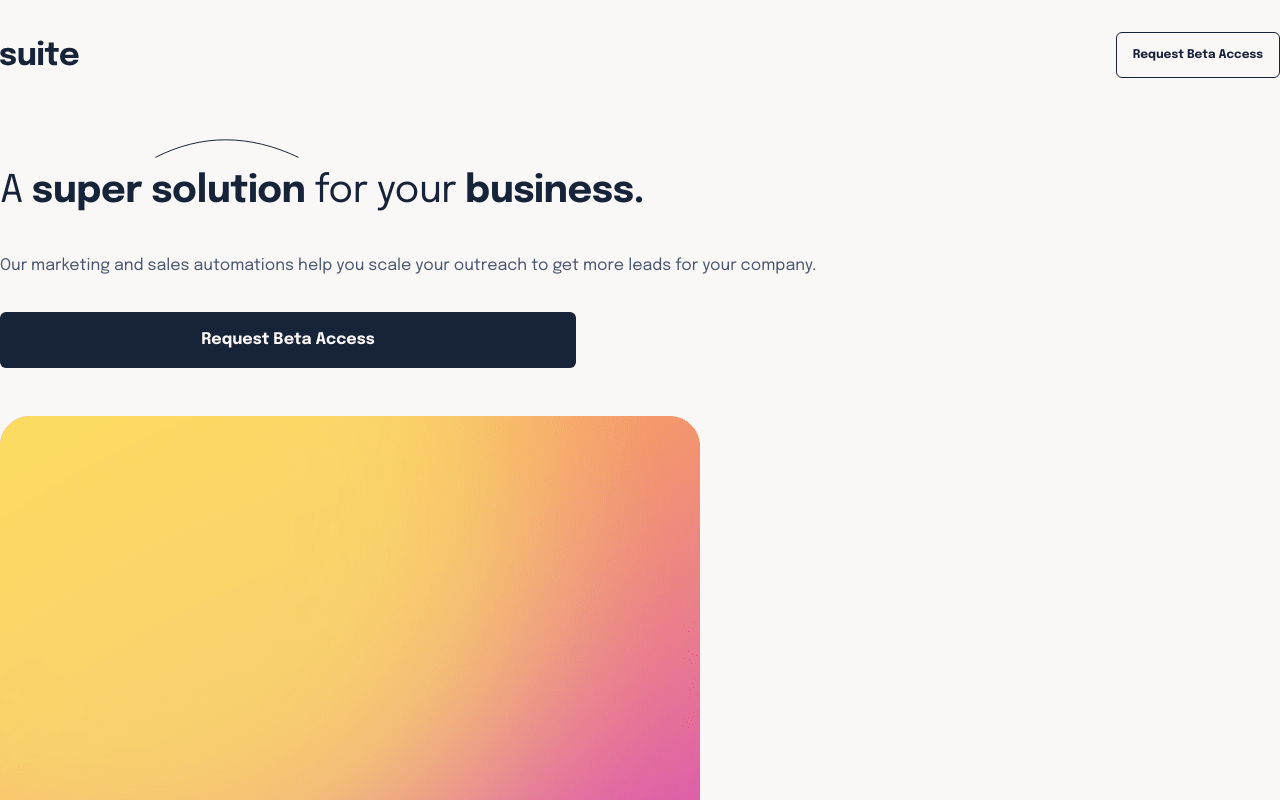
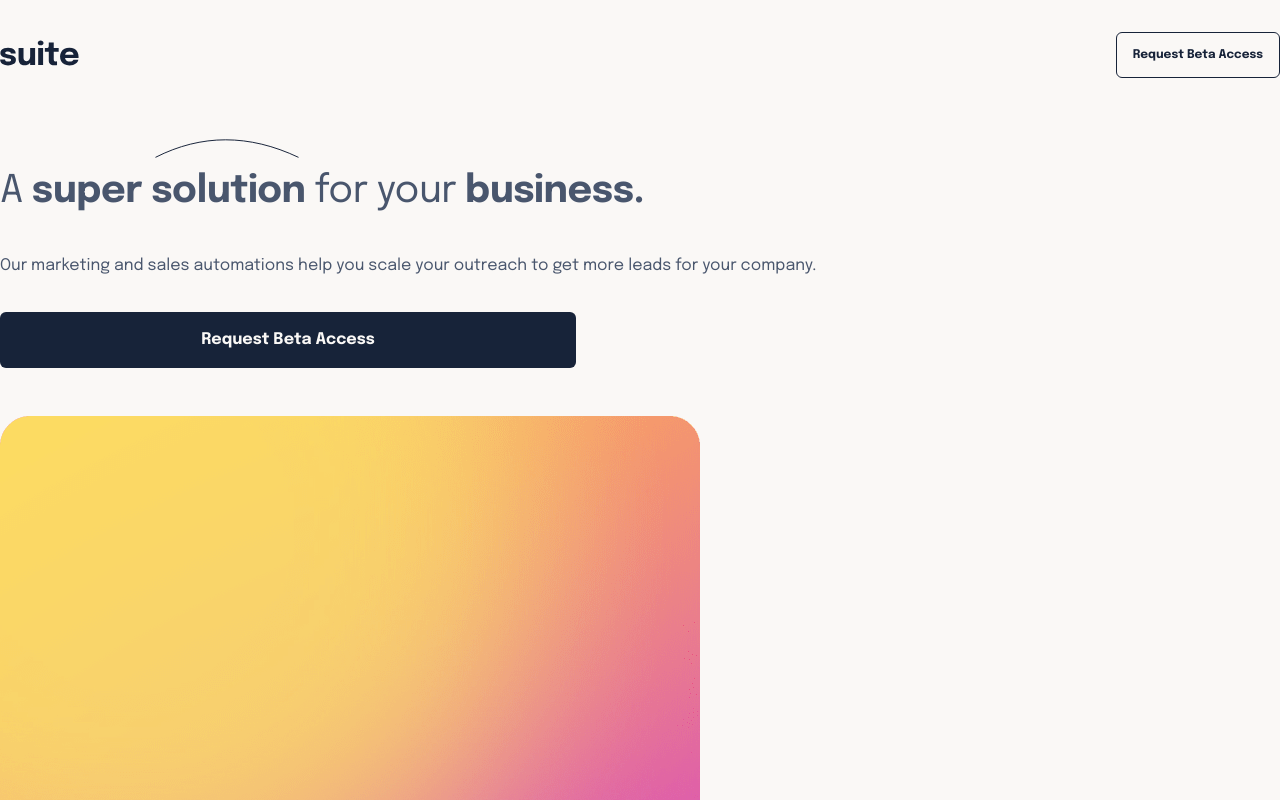
Before and after one commit to mdubelbeis/suite-landing-page, a React (Create React App) app: page / in a window 1280 px wide. Shown: the top 800 px of the page. Built offline with nearby package versions, Linux system fonts and the light colour scheme.

Commit message:
added font-style

```diff
--- a/src/index.css
+++ b/src/index.css
@@ -1,4 +1,4 @@
-@import url('https://fonts.googleapis.com/css2?family=Epilogue:wght@400;700&display=swap');
+@import url('https://fonts.googleapis.com/css2?family=Epilogue:wght@300;400;700&display=swap');
 
 @tailwind base;
 @tailwind components;
@@ -30,7 +30,7 @@
   }
 
   p {
-    @apply text-[16px];
+    @apply text-[16px] text-grey;
   }
 }
 
```
